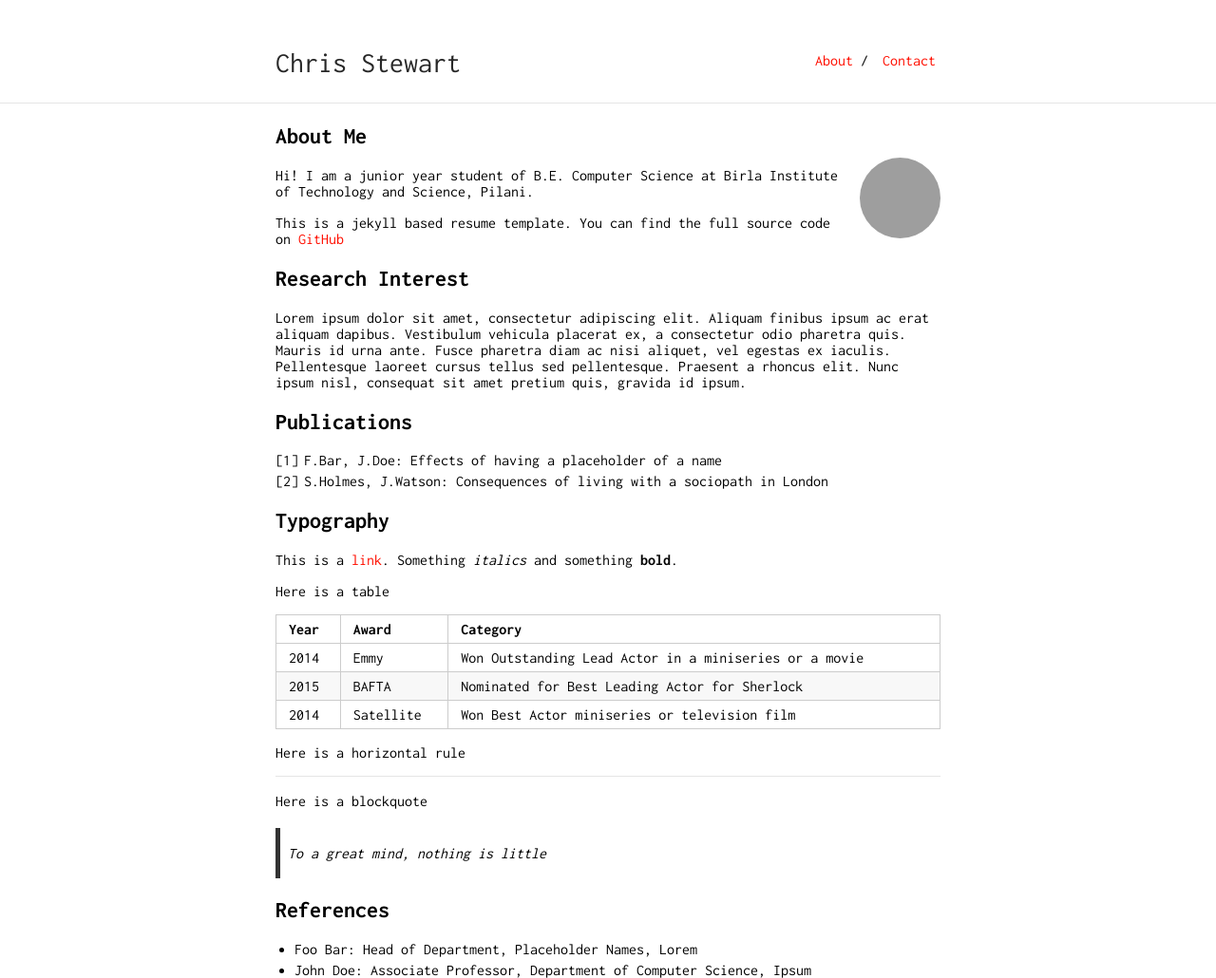
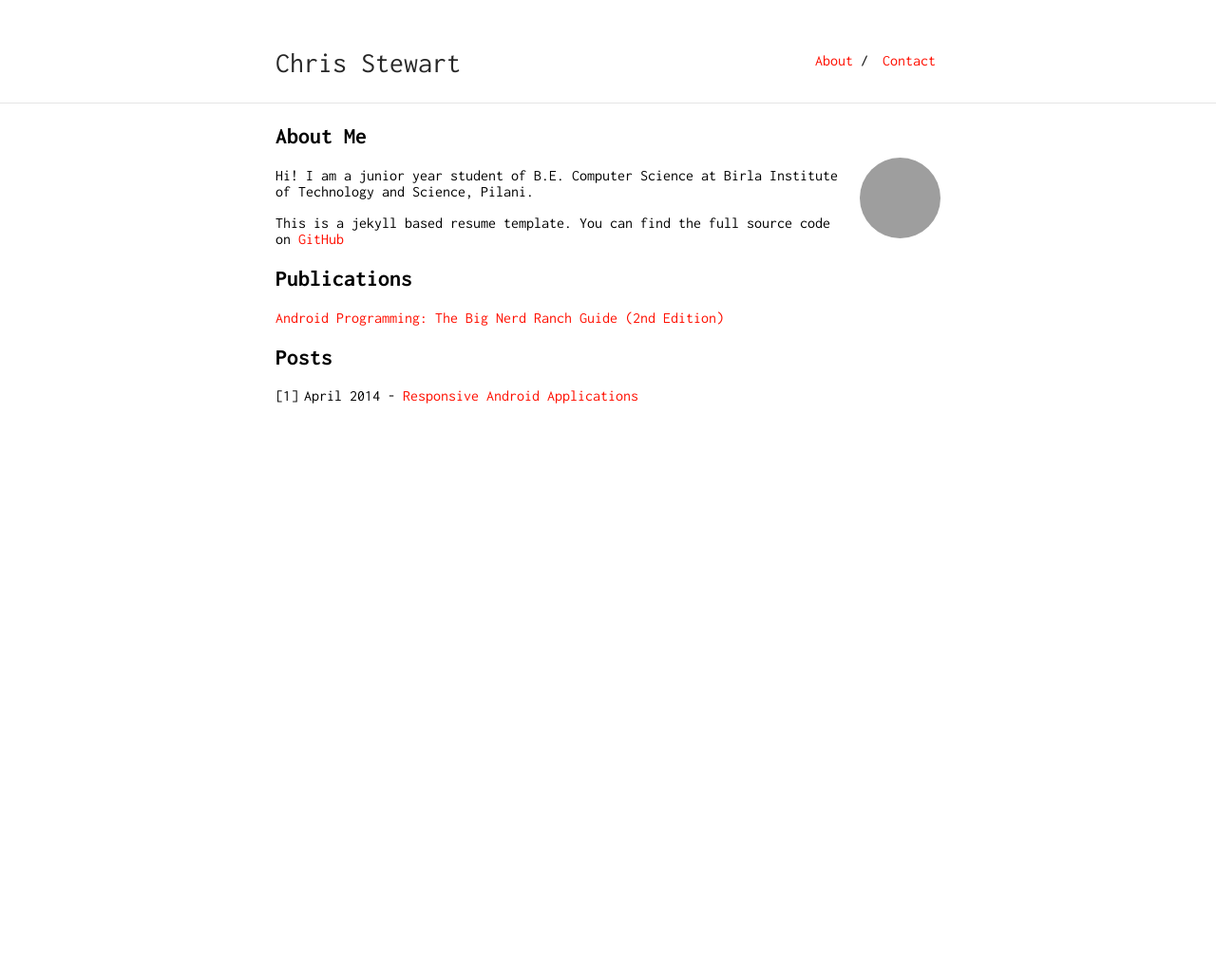
Before and after one commit to cstew/cstew.github.io, a Jekyll site: the page built from index.md, in a window 1280 px wide. Shown: the whole page at 95% size. Built offline with Jekyll 4.4.1, drawn with Linux system fonts in a browser that asks for light colours; after the commit the page ends 900 px from its top, so only the background shows below that; grey boxes are pictures that could not be loaded.

Commit message:
Update content. Fix navigation links.

```diff
--- a/_config.yml
+++ b/_config.yml
@@ -1,6 +1,6 @@
 title: Chris Stewart
 url: "http://cstew.github.io/"
-baseurl: ""
+baseurl: "/home"
 
 markdown: kramdown
 
--- a/_data/nav.yml
+++ b/_data/nav.yml
@@ -2,4 +2,4 @@
   link: "contact"
 
 - name: "About"
-  link: ""
+  link: "home"
--- a/index.md
+++ b/index.md
@@ -10,36 +10,10 @@ Hi! I am a junior year student of B.E. Computer Science at Birla Institute of Te
 
 This is a jekyll based resume template. You can find the full source code on [GitHub](https://github.com/bk2dcradle/researcher)
 
-## Research Interest
-
-Lorem ipsum dolor sit amet, consectetur adipiscing elit. Aliquam finibus ipsum ac erat aliquam dapibus. Vestibulum vehicula placerat ex, a consectetur odio pharetra quis. Mauris id urna ante. Fusce pharetra diam ac nisi aliquet, vel egestas ex iaculis. Pellentesque laoreet cursus tellus sed pellentesque. Praesent a rhoncus elit. Nunc ipsum nisl, consequat sit amet pretium quis, gravida id ipsum.
-
 ## Publications
 
-1. F.Bar, J.Doe: Effects of having a placeholder of a name
-2. S.Holmes, J.Watson: Consequences of living with a sociopath in London
+[Android Programming: The Big Nerd Ranch Guide (2nd Edition)](https://amzn.com/0134171454)
 
-## Typography
+## Posts
 
-This is a [link](http://google.com). Something *italics* and something **bold**.
-
-Here is a table
-
-Year | Award | Category
------|-------|--------
-2014 | Emmy  | Won Outstanding Lead Actor in a miniseries or a movie
-2015 | BAFTA | Nominated for Best Leading Actor for Sherlock
-2014 | Satellite | Won Best Actor miniseries or television film
-
-Here is a horizontal rule
-
----
-
-Here is a blockquote
-
-> To a great mind, nothing is little
-
-## References
-
-* Foo Bar: Head of Department, Placeholder Names, Lorem
-* John Doe: Associate Professor, Department of Computer Science, Ipsum
+1. April 2014 - [Responsive Android Applications](https://www.objc.io/issues/11-android/responsive-android-applications/)
```
